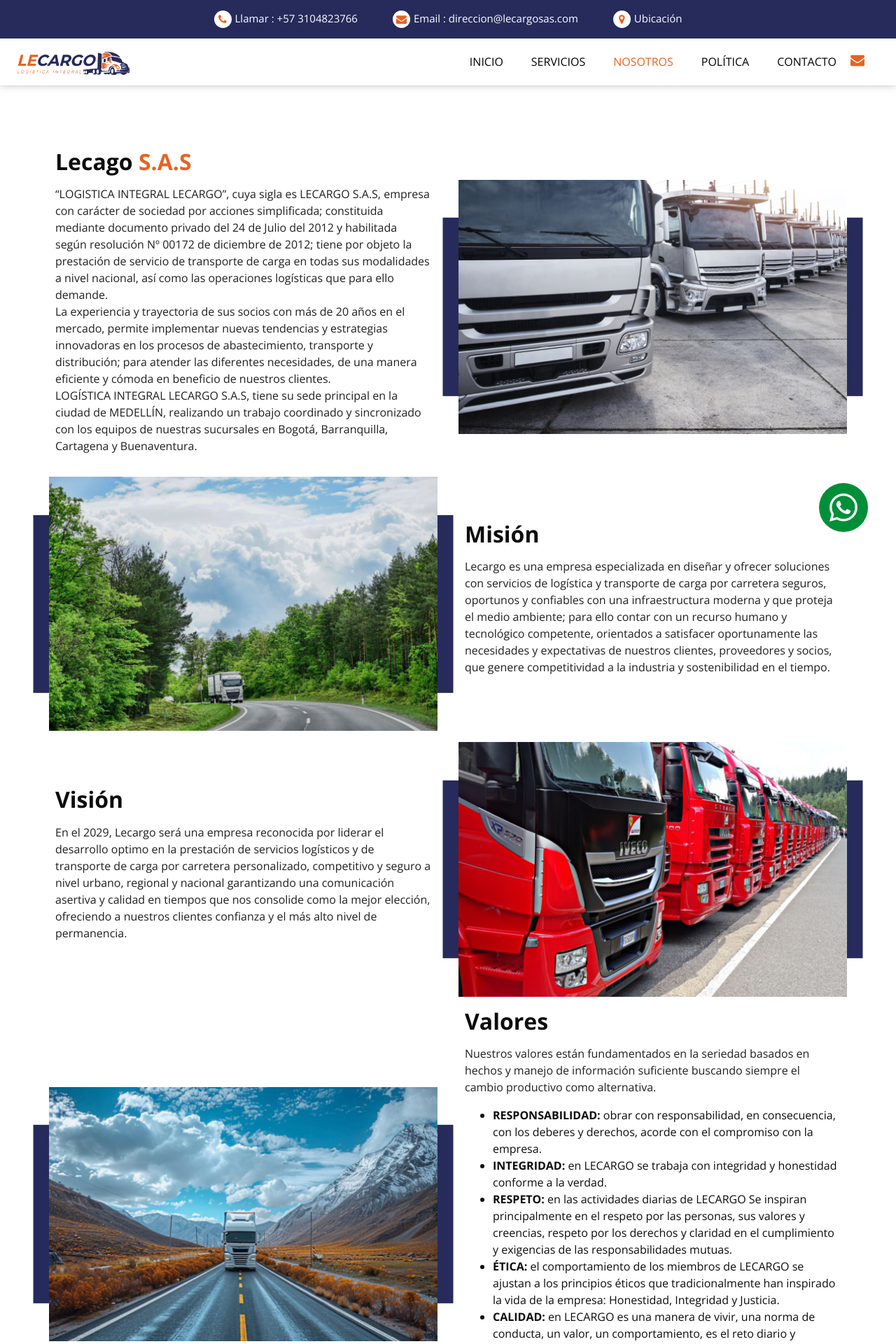
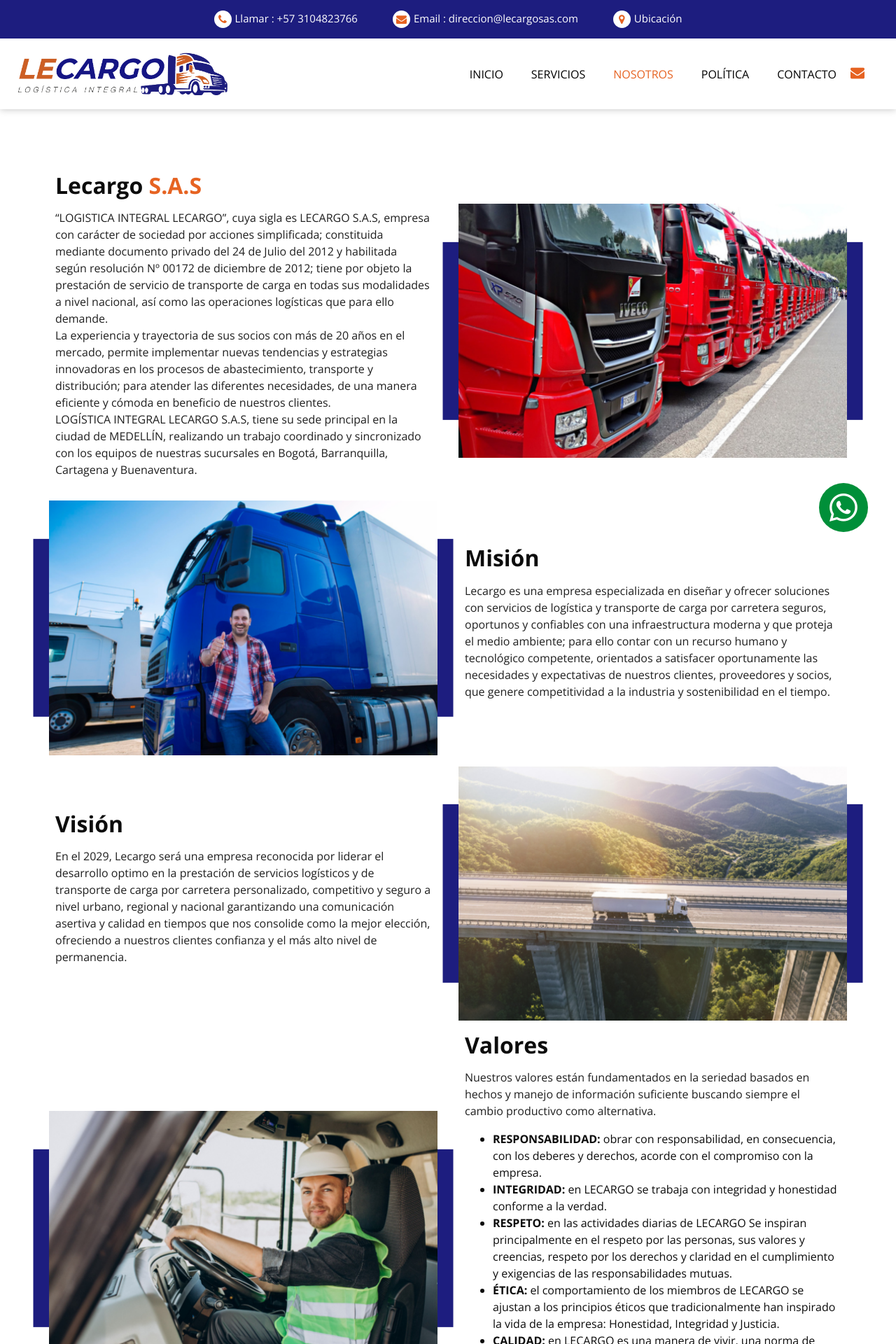
Before and after one commit to softwarejhond/PAGINA-WEB-LECARGOS, a PHP site: page /about.php in a window 1280 px wide. Shown: the top 1920 px of the page at 70% size. Run offline with PHP 8.4, Linux system fonts and the light colour scheme; some libraries are stand-ins or nearby versions.

Commit message:
Actulizacion de colores, imagenes y palabras mal escritas.

```diff
--- a/about.php
+++ b/about.php
@@ -18,7 +18,7 @@ include './controllers/head.php'
           <div class="detail-box">
             <div class="heading_container">
               <h2>
-                Lecago <span>S.A.S</span>
+                Lecargo <span>S.A.S</span>
               </h2>
             </div>
             <p>
@@ -32,7 +32,7 @@ include './controllers/head.php'
         </div>
         <div class="col-md-6 ">
           <div class="img-box">
-            <img src="images/about-img.png" alt="">
+            <img src="images/flota.png" alt="">
           </div>
         </div>
       </div>
@@ -51,7 +51,7 @@ include './controllers/head.php'
         </div>
         <div class="col-md-6 ">
           <div class="img-box">
-            <img src="images/ruta.png" alt="">
+            <img src="images/persona_camion.png" alt="">
           </div>
         </div>
       </div>
@@ -70,7 +70,7 @@ include './controllers/head.php'
         </div>
         <div class="col-md-6 ">
           <div class="img-box">
-            <img src="images/flota.png" alt="">
+            <img src="images/puente_camion.png" alt="">
           </div>
         </div>
       </div>
@@ -111,7 +111,7 @@ include './controllers/head.php'
         </div>
         <div class="col-md-6 ">
           <div class="img-box">
-            <img src="images/ruta_camion.png" alt="">
+            <img src="images/conductor.png" alt="">
           </div>
         </div>
       </div>
--- a/css/style.css
+++ b/css/style.css
@@ -1,7 +1,9 @@
 @import url("https://fonts.googleapis.com/css2?family=Lato:wght@400;700&family=Open+Sans:wght@300;400;600;700&display=swap");
 :root{
-  --color-primary: #262B5C;
+  /* --color-primary: #262B5C; */
+  --color-primary: #1D1D7F;
   --color-secundary: #E66322;
+  /* --color-secundary: #CC5E25; */
   --color-hover: #a33b06;
   --color-whatsapp: #008f39;
   --color-hover-whatsapp: #015f27;
@@ -164,7 +166,7 @@ a:focus {
 
 .header_section .header_bottom {
   background-color: #ffffff;
-  padding: 15px 0;
+  padding: 20px 0;
 }
 
 .header_section .header_bottom .container-fluid {
@@ -180,7 +182,7 @@ a:focus {
   font-size: 24px;
   color: #000000;
   display: block;
-  width: 160px;
+  width: 300px;
 }
 
 .custom_nav-container {
--- a/views/footer.php
+++ b/views/footer.php
@@ -22,7 +22,7 @@
             <a href="contact.php">
               <i class="fa fa-envelope" aria-hidden="true"></i>
               <span>
-                sistemaslecargo@gmail.com
+                direccion@lecargosas.com
               </span>
             </a>
           </div>
--- a/views/header.php
+++ b/views/header.php
@@ -32,7 +32,7 @@ $current_page = basename($_SERVER['PHP_SELF']);
             <nav class="navbar navbar-expand-lg custom_nav-container ">
                 <a class="navbar-brand" href="index.php">
                     <span>
-                        <img src="../images/logoOk.png" alt="Logo Empresa Lecargo">
+                        <img src="../images/logo_.png" alt="Logo Empresa Lecargo">
                     </span>
                 </a>
 
--- a/views/viewServices.php
+++ b/views/viewServices.php
@@ -15,7 +15,7 @@
                         <div class="row">
                             <div class="col-md-2 ">
                                 <div class="img-box">
-                                    <img src="images/truck-nacional.png" alt="icono de avion" style="filter: invert(14%) sepia(49%) saturate(1473%) hue-rotate(209deg) brightness(97%) contrast(93%);">
+                                    <img src="images/truck-nacional.png" alt="icono de avion" style="filter: invert(16%) sepia(52%) saturate(2694%) hue-rotate(226deg) brightness(91%) contrast(112%);">
                                 </div>
                             </div>
                             <div class="col-md-10 ">
@@ -59,7 +59,7 @@
                         <div class="row">
                             <div class="col-md-2 ">
                                 <div class="img-box">
-                                    <img src="images/camion.png" alt="icono de camion" style="filter: invert(14%) sepia(49%) saturate(1473%) hue-rotate(209deg) brightness(97%) contrast(93%);">
+                                    <img src="images/camion.png" alt="icono de camion" style="filter: invert(16%) sepia(52%) saturate(2694%) hue-rotate(226deg) brightness(91%) contrast(112%);">
                                 </div>
                             </div>
                             <div class="col-md-10 ">
```
Also changed, not shown: politicas.php (+5 -5 lines), images/camion_azul.png (added), images/camion_ruta.png (added), images/conductor.png (added), images/logo_.png (added), images/paisaje.png (added), images/persona_camion.png (added).
